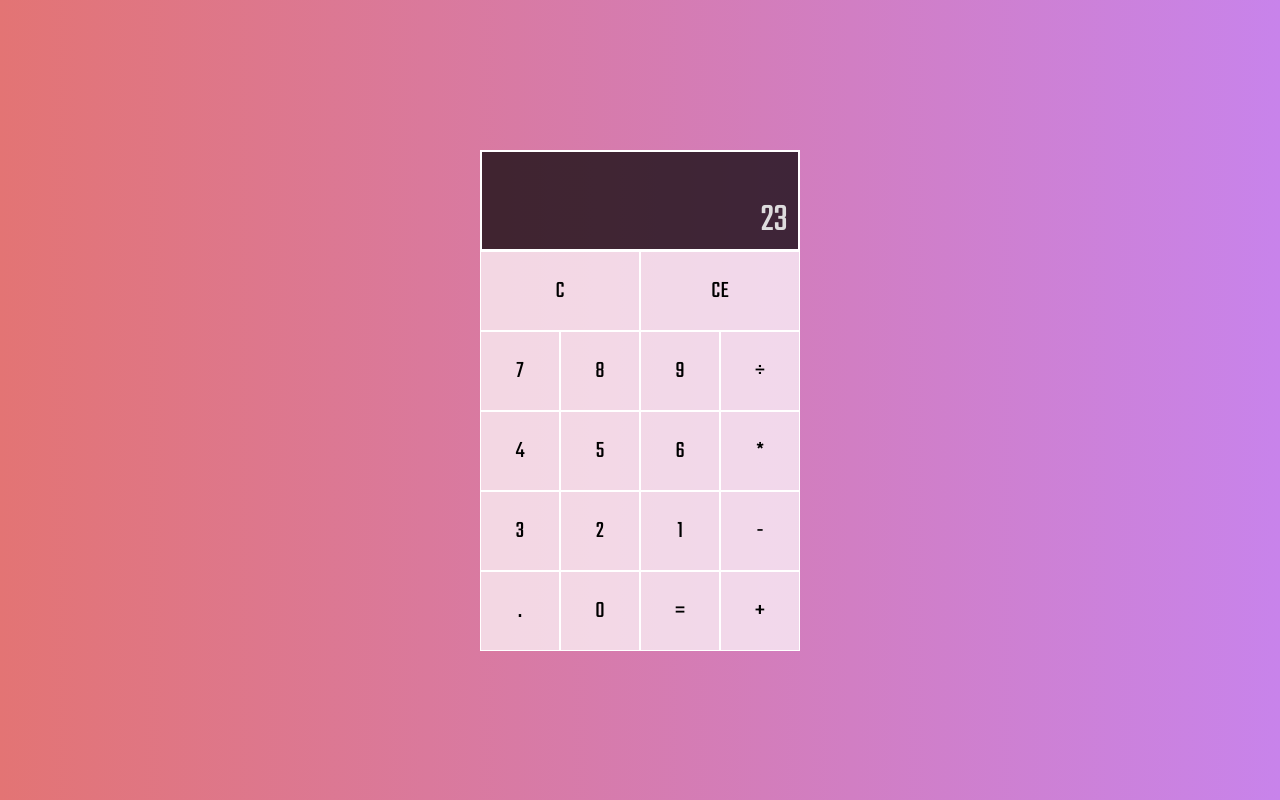
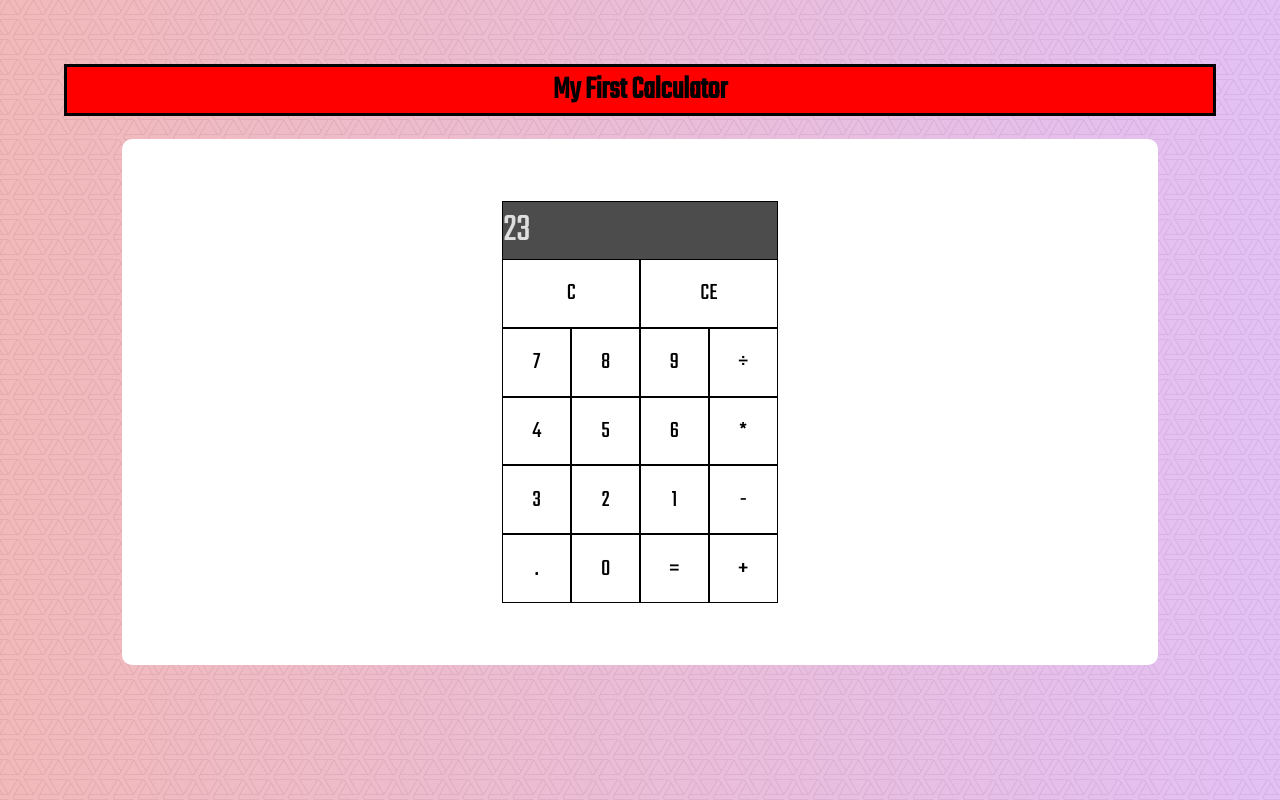
Before and after one commit to Bwade95/Calculator, a plain HTML site: page index.html in a window 1280 px wide. Drawn offline with Linux system fonts and the light colour scheme.

Commit message:
changed background, added title and background to calculator

```diff
--- a/index.html
+++ b/index.html
@@ -6,6 +6,9 @@
     <title>Calculator</title>
     <link href="style.css" rel="stylesheet" type="text/css" />
   </head>
+  <header>
+    <h1 class="title">My First Calculator</h1>
+  </header
   <body>
       <div class="calculator-body">
         <div class="output">
--- a/style.css
+++ b/style.css
@@ -1,4 +1,10 @@
 @import url('https://fonts.googleapis.com/css2?family=Teko&display=swap');
+
+:root {
+  --gradient: linear-gradient(to right, rgba(228, 116, 116, .5), rgba(200, 131, 235, .5));
+  --buttons: rgba(255, 255, 255, 0.7);
+  --buttonhover: rgba(255, 255, 255, 0.9);
+}
 
 * {
   padding: 0;
@@ -6,30 +12,53 @@
   font-family: 'Teko', sans-serif;
 }
 
-body {
-  background: linear-gradient(to right, #e37474, #c883eb);
+html {
+  box-sizing: border-box;
+  background-image: var(--gradient), url('images/webb.png');
+  background-repeat: repeat;
+  align-items: center;
+  justify-content: center;
 }
 
+body {
+  margin: 5%;
+}
+
+.title {
+  background: red;
+  border: 3px solid  black;
+  margin-top: 5%;
+  text-align: center;
+}
 .calculator-body {
   display: grid;
   justify-content: center;
   align-content: center;
-  min-height: 100vh;
-  grid-template-columns: repeat(4, 80px);
-  grid-template-rows: minmax(80px, auto) repeat(5, 80px);
+  grid-template-columns: repeat(4, 8.6vh);
+  grid-template-rows: minmax(4.3vh, auto) repeat(5, 8.6vh);
+  background-color: rgba(255, 255, 255, 1);
+  border-radius: 10px;
+  width: 400;
+  height: 60vh;
+  min-width: 50vh;
+  min-height: 60vh;
+  padding: 2%;
+  margin: 2% 5% 2% 5%;
 }
 
 .calculator-body > button {
+  background: var(--buttons);
   padding: 10px;
   font-size: 1.5rem;
   background-color: rgba(255, 255, 255, .7);
-  border: 1px solid white;
+  border: 1px solid;
   cursor: pointer;
   outline: none;
 }
 
 .calculator-body > button:hover{
-  background-color: rgba(255, 255, 255, .9);
+  margin: 2%;
+  border: 2px solid;
 }
 
 .span-two {
@@ -39,13 +68,11 @@ body {
 .output {
   grid-column: 1 / -1;
   background-color: rgba(0, 0, 0, .7);
-  border: 2px solid white;
-  padding-top: 40px;
-  padding-right: 10px;
+  border: 1px solid black;
+  border-bottom: 0;
   color: rgba( 230, 230, 230, .95);
   display: flex;
   align-items: flex-end;
-  flex-direction: column;
 }
 
 .output .output-text {
```
Also changed, not shown: images/webb.png (added).
